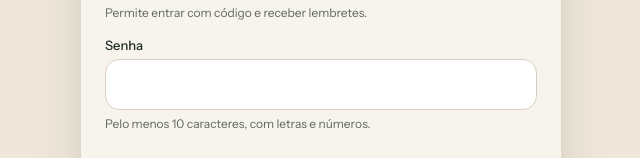
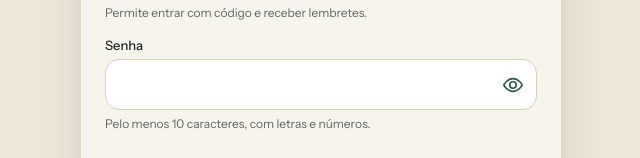
Before and after one commit to VictorHugoSimon/allankardecpenapolis, a Next.js app in the folder apps/app/: page /cadastro in a window 1280 px wide. Shown: the part 408-566 px from the top of the page, without its empty margins (319-959 px from the left). Built offline with nearby package versions, Linux system fonts and the light colour scheme; no server answers.

Commit message:
feat(pwa): revelar ou ocultar senha no cadastro

```diff
--- a/apps/app/src/app/(acesso)/cadastro/FormCadastro.tsx
+++ b/apps/app/src/app/(acesso)/cadastro/FormCadastro.tsx
@@ -1,7 +1,7 @@
 'use client';
 
 import Link from 'next/link';
-import { useActionState, type InputHTMLAttributes } from 'react';
+import { useActionState, useState, type InputHTMLAttributes } from 'react';
 import { botaoPrimario, campo, textoErro } from '@/lib/estilos';
 import { cadastrar } from '../actions';
 
@@ -18,19 +18,35 @@ function Campo({
   dica?: string;
 }) {
   const desc = [dica ? `${id}-dica` : null, erro ? `${id}-erro` : null].filter(Boolean).join(' ');
+  const [mostrarSenha, setMostrarSenha] = useState(false);
+  const ehSenha = props.type === 'password';
   return (
     <div className="flex flex-col gap-1.5">
       <label htmlFor={id} className="text-[13px] font-medium">
         {rotulo}
       </label>
+      <div className={ehSenha ? 'relative' : ''}>
         <input
           id={id}
           name={id}
           aria-invalid={erro ? true : undefined}
           aria-describedby={desc || undefined}
-        className={campo}
           {...props}
+          type={ehSenha && mostrarSenha ? 'text' : props.type}
+          className={ehSenha ? `${campo} pr-14` : campo}
         />
+        {ehSenha ? (
+          <button type="button" aria-label={mostrarSenha ? 'Ocultar senha' : 'Mostrar senha'}
+            aria-pressed={mostrarSenha} onClick={() => setMostrarSenha(v => !v)}
+            className="text-green absolute inset-y-0 right-0 flex w-12 items-center justify-center"
+          >
+            <svg viewBox="0 0 24 24" fill="none" stroke="currentColor" strokeWidth="1.8" width="22" height="22" aria-hidden="true">
+              {mostrarSenha ? <><path d="M3 3l18 18M2 12s3.6-7 10-7 10 7 10 7-3.6 7-10 7S2 12 2 12Z" /></> :
+                <><path d="M2 12s3.6-7 10-7 10 7 10 7-3.6 7-10 7S2 12 2 12Z" /><circle cx="12" cy="12" r="3.5" /></>}
+            </svg>
+          </button>
+        ) : null}
+      </div>
       {dica && !erro ? (
         <p id={`${id}-dica`} className="text-muted-2 m-0 text-xs">
           {dica}
```
Lines whose indentation alone changed are shown as unchanged.
